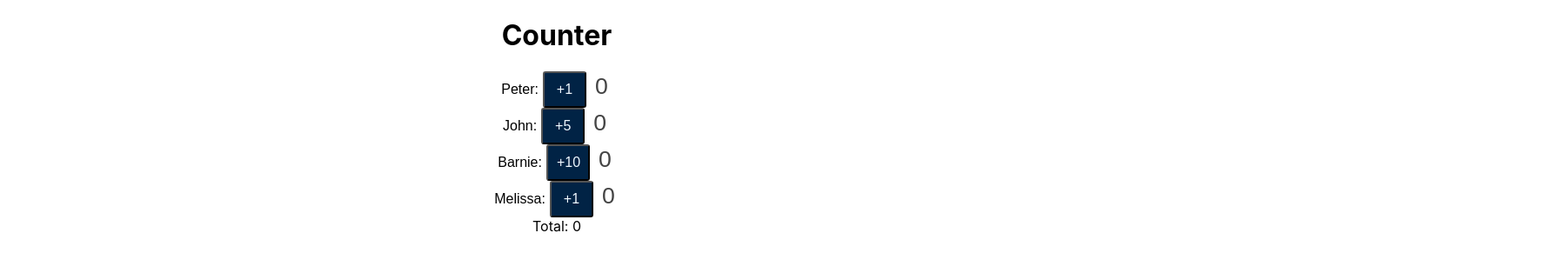
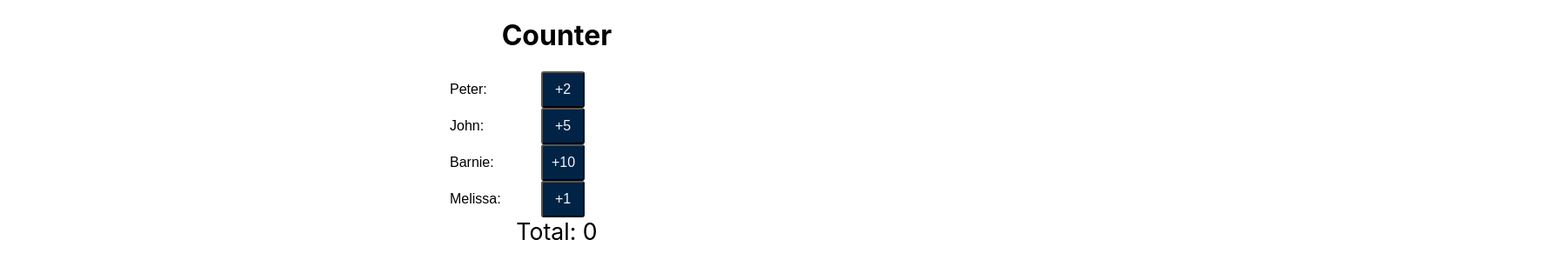
Before and after one commit to shotinyuriy/spring-boot-react, a React (Create React App) app in the folder todo-app/: page / in a window 1280 px wide. Shown: the top 314 px of the page at 87% size, 1792 px wide, since content can reach past the window. Built offline with nearby package versions, Linux system fonts and the light colour scheme.

Commit message:
STEP 3.14 Best Practice - Using Previous State in setState

```diff
--- a/todo-app/src/components/counter/Counter.css
+++ b/todo-app/src/components/counter/Counter.css
@@ -1,4 +1,7 @@
 .counterLine {
+    text-align: left;
+    position: relative;
+    left: 40%;
 }
 
 button {
@@ -17,7 +20,20 @@ button {
 
 .title {
     font-family: Arial, Helvetica, sans-serif;
+    display: inline-block;
     font-size: 12pt;
     padding: 5px;
-    width: 200px;
+    width: 100px;
 }
+
+.progressBar {
+    display: inline-block;
+    height: 18px;
+    background: red;
+    border-top-right-radius: 5px;
+    border-bottom-right-radius: 5px;
+}
+
+.total {
+    font-size: 20pt;
+}
--- a/todo-app/src/components/counter/Counter.jsx
+++ b/todo-app/src/components/counter/Counter.jsx
@@ -16,11 +16,11 @@ class Counter extends Component {
         return (
             <div className="counter">
                 <h1>Counter</h1>
-                <CounterButton title="Peter" by={1} incrementMethod={this.increment}></CounterButton>
+                <CounterButton title="Peter" by={2} incrementMethod={this.increment}></CounterButton>
                 <CounterButton title="John" by={5} incrementMethod={this.increment}></CounterButton>
                 <CounterButton title="Barnie" by={10} incrementMethod={this.increment}></CounterButton>
                 <CounterButton title="Melissa" incrementMethod={this.increment}></CounterButton>
-                <div>
+                <div className="total">
                     Total: {this.state.counter}
                 </div>
             </div>
@@ -28,10 +28,12 @@ class Counter extends Component {
     }
 
     increment(by) {
-        console.log(`increment in parent by ${by}`);
-        this.setState({
-            counter: (this.state.counter + by)
-        });
+        // console.log(`increment in parent by ${by}`);
+        this.setState(
+            (prevState) => {
+                return {counter: (prevState.counter + by)};
+            }
+        );
     }
 }
 
@@ -49,24 +51,28 @@ class CounterButton extends Component {
 
     render() {
         const counterStyle = {fontFamily: 'Arial', color: '#444444'};
+        let color = 'red';
+        if (this.state.counter >= 15) color = 'orange';
+        if (this.state.counter >= 30) color = 'green';
         return (
                 <div className="counterLine">
                     <span className="title">{this.props.title}:</span>
                 <span>
                 <button onClick={this.increment}>+{this.props.by}</button>
                 </span>
-                <span className="count" style={counterStyle}>
-                <span >{this.state.counter}</span>
-                </span>
+
+                <div className="progressBar" style={{width: this.state.counter+'px', background: color}}></div>
                 </div>
         );
     };
 
     increment() {
         // this.state.counter++ => Bad Practice
-        this.setState({
-            counter: this.state.counter + this.props.by
-        });
+        this.setState(
+            (prevState) => {
+                return {counter: prevState.counter + this.props.by};
+            }
+        );
         this.props.incrementMethod(this.props.by);
     };
 }
```
